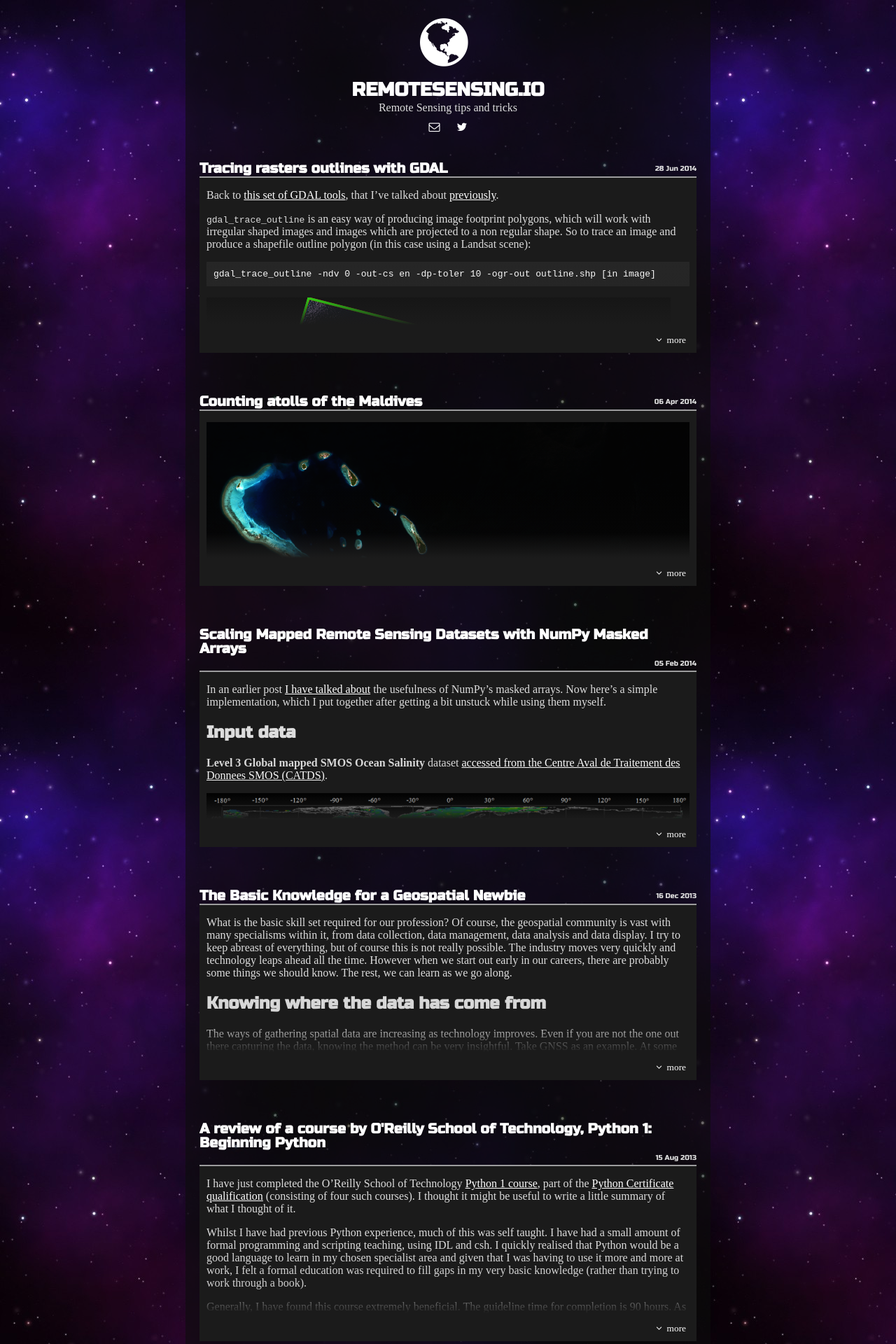
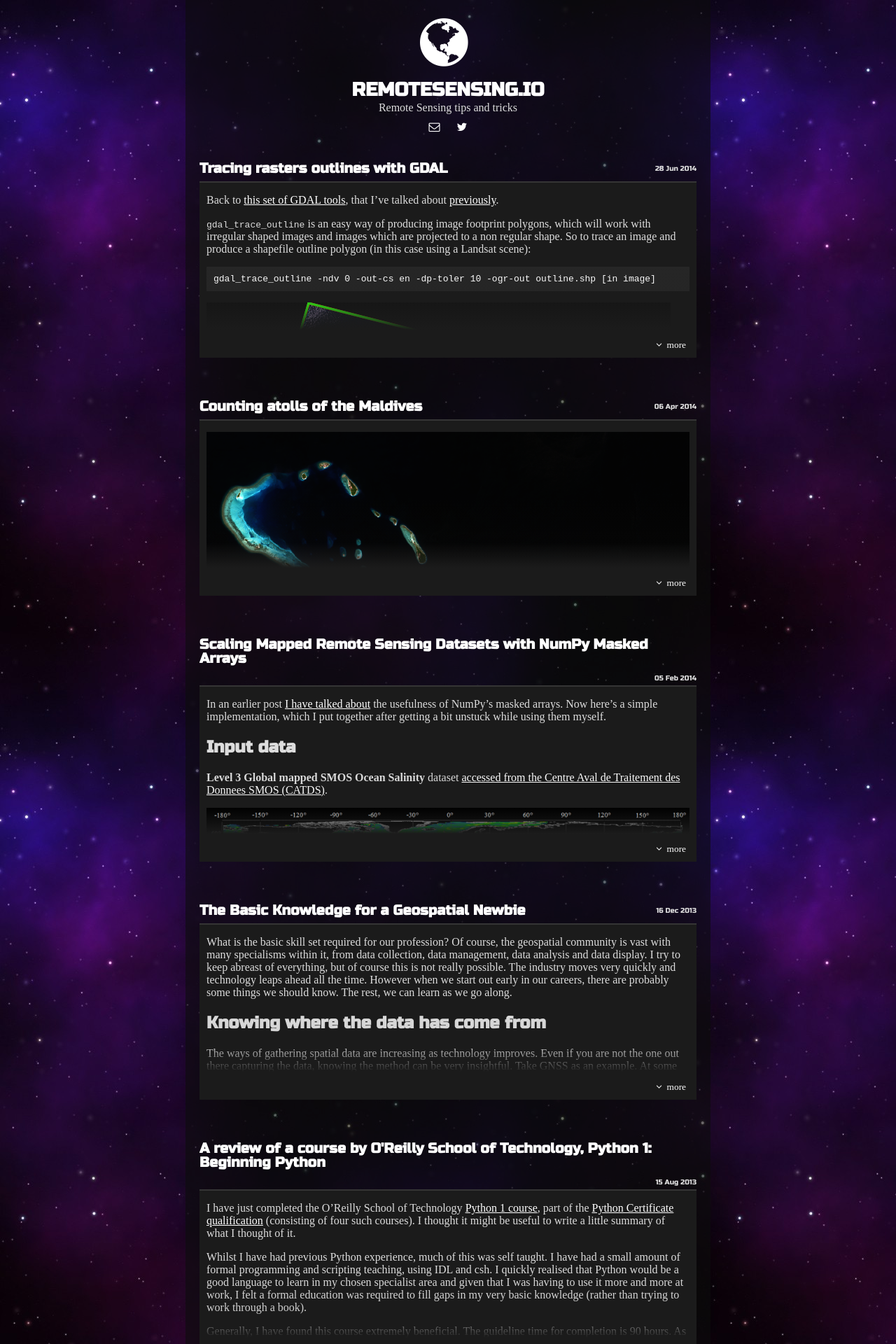
Before and after one commit to geogsci/geogsci.github.com, a Jekyll site: the page built from index.html, in a window 1280 px wide. Shown: the top 1920 px of the page at 70% size. Built offline with Jekyll 4.4.1, drawn with Linux system fonts in a browser that asks for light colours.

Commit message:
pansharp post images and site styling
Enhanced the pan sharpening post images and amended site styling
slightly

```diff
--- a/css/app.css
+++ b/css/app.css
@@ -128,6 +128,7 @@ section header h2 {
   display: inline-block;
   padding: 0;
   margin: 0;
+  margin-bottom: 8px;
 }
 
 section header time {
@@ -144,7 +145,7 @@ section header h2 a {
   margin-top: 10px;
   border-bottom-width: 2px;
   border-bottom-style: solid;
-  border-color: rgb(157, 157, 158);
+  border-color: rgb(53, 53, 53);
 }
 
 .posts section header time {
```
Also changed, not shown: assets/posts/landsat-abisko-pan.png, assets/posts/landsat-abisko-pan432.png, assets/posts/landsat-abisko-panrgb.png, assets/posts/landsat-abisko-rgb.png, 1 other file.
